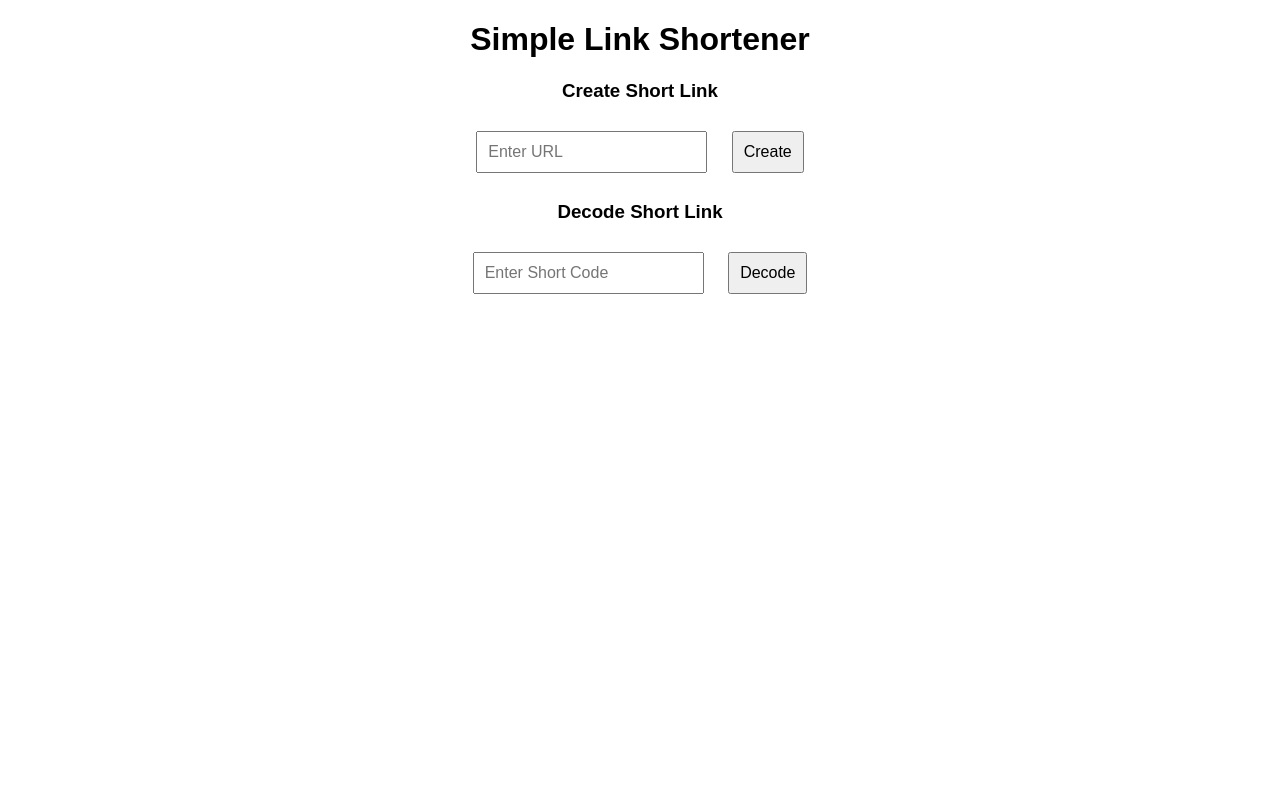
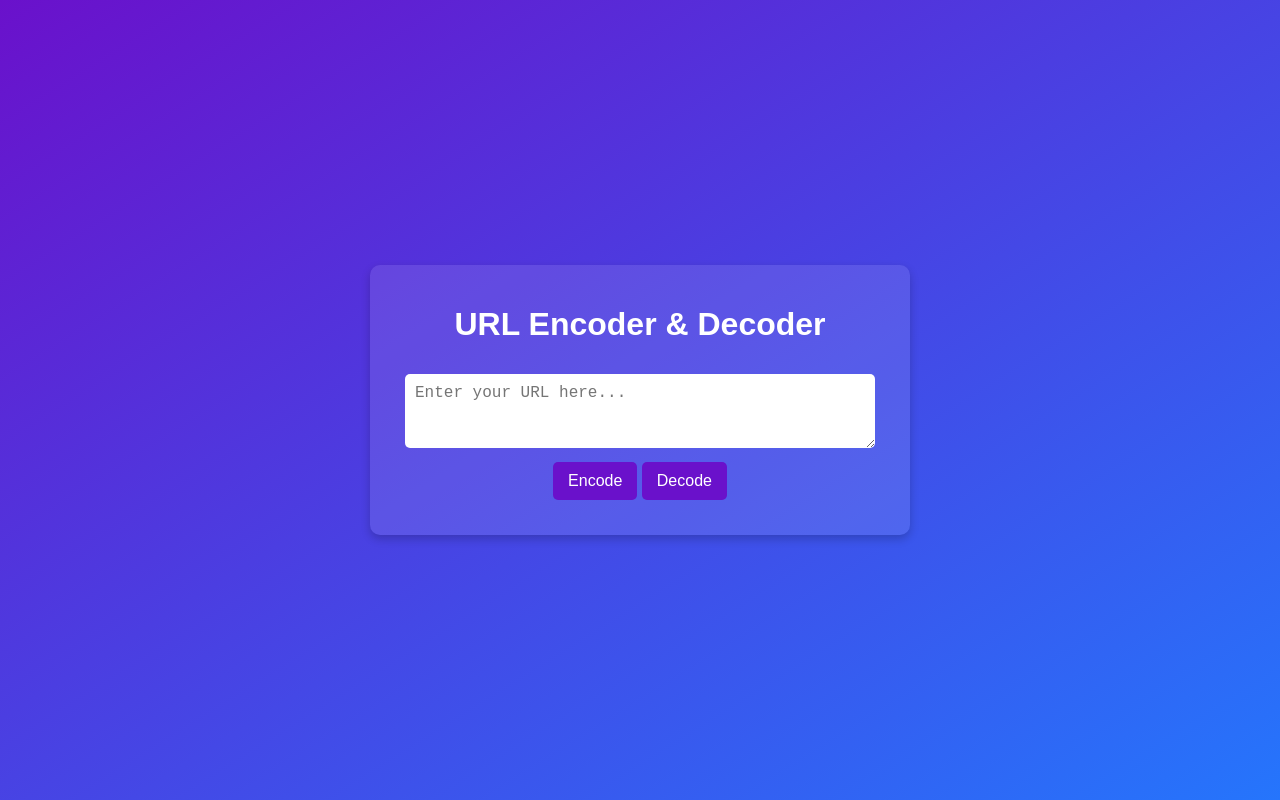
Before and after one commit to DannySchool123/short-links, a plain HTML site: page index.html in a window 1280 px wide. Drawn offline with Linux system fonts and the light colour scheme.

Commit message:
Update index.html

```diff
--- a/index.html
+++ b/index.html
@@ -3,72 +3,98 @@
 <head>
   <meta charset="UTF-8">
   <meta name="viewport" content="width=device-width, initial-scale=1.0">
-    <title>Simple Link Shortener</title>
+  <title>URL Encoder & Decoder</title>
   <style>
     body {
       font-family: Arial, sans-serif;
-            margin: 20px;
+      margin: 0;
+      padding: 0;
+      display: flex;
+      justify-content: center;
+      align-items: center;
+      height: 100vh;
+      background: linear-gradient(to bottom right, #6a11cb, #2575fc);
+      color: white;
+    }
+    .container {
       text-align: center;
+      background: rgba(255, 255, 255, 0.1);
+      padding: 20px;
+      border-radius: 10px;
+      box-shadow: 0px 4px 10px rgba(0, 0, 0, 0.2);
+      width: 80%;
+      max-width: 500px;
     }
-        input, button {
-            margin: 10px;
+    .input-box, .output-box {
+      width: 90%;
       padding: 10px;
+      margin: 10px auto;
+      border: none;
+      border-radius: 5px;
       font-size: 1rem;
+    }
+    .btn {
+      background: #6a11cb;
+      color: white;
+      border: none;
+      padding: 10px 15px;
+      border-radius: 5px;
+      font-size: 1rem;
+      cursor: pointer;
+      transition: background 0.3s ease;
+    }
+    .btn:hover {
+      background: #2575fc;
+    }
+    .output {
+      margin-top: 15px;
+      font-size: 1.1rem;
     }
   </style>
 </head>
 <body>
-    <h1>Simple Link Shortener</h1>
-
+  <div class="container">
+    <h1>URL Encoder & Decoder</h1>
+    <textarea class="input-box" id="input" rows="3" placeholder="Enter your URL here..."></textarea>
     <div>
-        <h3>Create Short Link</h3>
-        <input id="originalLink" type="text" placeholder="Enter URL">
-        <button onclick="createShortLink()">Create</button>
-        <p id="shortLinkResult"></p>
+      <button class="btn" onclick="encodeURL()">Encode</button>
+      <button class="btn" onclick="decodeURL()">Decode</button>
     </div>
-
-    <div>
-        <h3>Decode Short Link</h3>
-        <input id="shortCode" type="text" placeholder="Enter Short Code">
-        <button onclick="decodeShortLink()">Decode</button>
-        <p id="originalLinkResult"></p>
+    <div class="output" id="output"></div>
   </div>
 
   <script>
-        const urlDatabase = {}; // Object to store original URLs with short codes
+    // Encoding and Decoding logic using substitution cipher
+    const cipher = {
+      'A': '1', 'B': '2', 'C': '3', 'D': '4', 'E': '5', 'F': '6', 'G': '7', 'H': '8', 'I': '9', 'J': '10',
+      'K': '11', 'L': '12', 'M': '13', 'N': '14', 'O': '15', 'P': '16', 'Q': '17', 'R': '18', 'S': '19', 'T': '20',
+      'U': '21', 'V': '22', 'W': '23', 'X': '24', 'Y': '25', 'Z': '26',
+      'a': '27', 'b': '28', 'c': '29', 'd': '30', 'e': '31', 'f': '32', 'g': '33', 'h': '34', 'i': '35', 'j': '36',
+      'k': '37', 'l': '38', 'm': '39', 'n': '40', 'o': '41', 'p': '42', 'q': '43', 'r': '44', 's': '45', 't': '46',
+      'u': '47', 'v': '48', 'w': '49', 'x': '50', 'y': '51', 'z': '52',
+      '0': '0', '1': '1', '2': '2', '3': '3', '4': '4', '5': '5', '6': '6', '7': '7', '8': '8', '9': '9',
+      '.': '53', '/': '54', ':': '55', '-': '56'
+    };
 
-        function createShortLink() {
-            const originalLink = document.getElementById('originalLink').value.trim();
-            if (originalLink) {
-                const shortCode = generateShortCode(); // Generate a short code
-                urlDatabase[shortCode] = originalLink; // Store the URL with the short code
-                document.getElementById('shortLinkResult').innerText = `Short Code: ${shortCode}`;
-            } else {
-                alert("Please enter a valid URL!");
+    const reverseCipher = Object.fromEntries(Object.entries(cipher).map(([key, value]) => [value, key]));
+
+    function encodeURL() {
+      const input = document.getElementById("input").value;
+      let encoded = "";
+      for (const char of input) {
+        encoded += cipher[char] ? cipher[char] + "-" : "";
       }
+      document.getElementById("output").innerText = encoded.slice(0, -1);
     }
 
-        function decodeShortLink() {
-            const shortCode = document.getElementById('shortCode').value.trim();
-            if (shortCode) {
-                const originalLink = urlDatabase[shortCode]; // Retrieve the URL using the short code
-                if (originalLink) {
-                    document.getElementById('originalLinkResult').innerText = `Original Link: ${originalLink}`;
-                } else {
-                    alert("Short code not found!");
+    function decodeURL() {
+      const input = document.getElementById("input").value;
+      const codes = input.split("-");
+      let decoded = "";
+      for (const code of codes) {
+        decoded += reverseCipher[code] ? reverseCipher[code] : "";
       }
-            } else {
-                alert("Please enter a valid short code!");
-            }
-        }
-
-        function generateShortCode() {
-            const characters = 'ABCDEFGHIJKLMNOPQRSTUVWXYZabcdefghijklmnopqrstuvwxyz0123456789';
-            let code = '';
-            for (let i = 0; i < 6; i++) { // Generate a 6-character code
-                code += characters.charAt(Math.floor(Math.random() * characters.length));
-            }
-            return code;
+      document.getElementById("output").innerText = decoded;
     }
   </script>
 </body>
```
Lines whose indentation alone changed are shown as unchanged.
